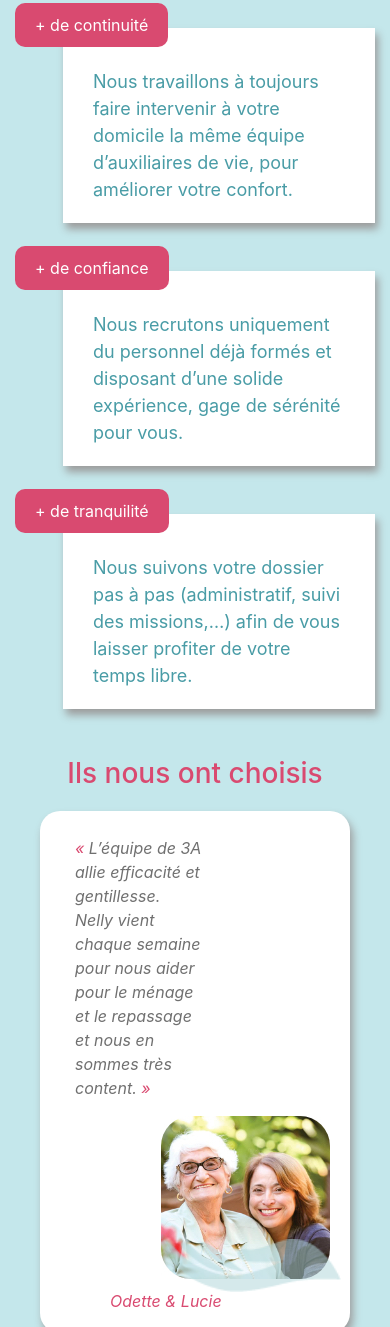
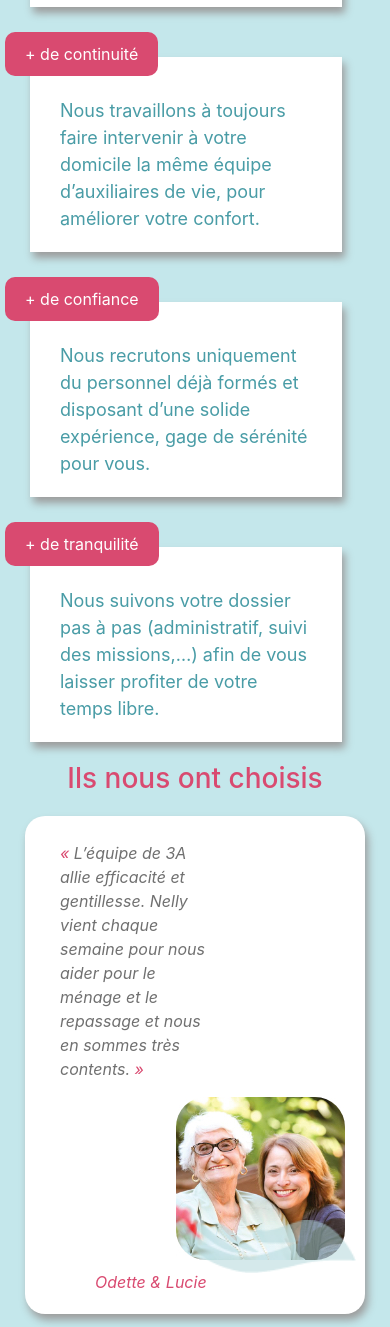
Before and after one commit to Big-Jul/La-Team-Win, a website: page src/index.html in a window 390 px wide. Shown: the part 640-1967 px from the top of the page. Drawn offline with nearby package versions, Linux system fonts and the light colour scheme; files that its build step writes are made by us from their sources.

Commit message:
responsive pourquoi

```diff
--- a/src/index.html
+++ b/src/index.html
@@ -64,34 +64,35 @@
 <!-- ======================SECTION 3 POURQUOI JULIA=========================== -->
    <section class="pourquoi">
      <div class="pourquoi-inner container">
-<div class="part-1">
+<div class="part-1 col-lg-6" >
 <h2 class="section-title">pourquoi choisir 3A?</h2>
-<div class="avantages">
+
   <article class="avt-article">
     <p class="title">+ de disponibilité</p>
     <p class="avt-card">nous intervenons à domicile du lundi au dimanche 24h/24.</p>
   </article>
-</div>
 
-<div class="avantages">
+
+
   <article class="avt-article">
     <p class="title">+ de continuité</p>
     <p class="avt-card">Nous travaillons à toujours faire intervenir à votre domicile la même équipe d’auxiliaires de vie, pour améliorer votre confort.</p>
   </article>
-</div>
 
-<div class="avantages">
+
+
   <article class="avt-article">
     <p class="title">+ de confiance</p>
     <p class="avt-card">Nous recrutons uniquement du personnel déjà formés et disposant d’une solide expérience, gage de sérénité pour vous.</p>
   </article>
-</div>
+
 
 <div class="tranquilite">
   <article class="avt-article">
     <p class="title">+ de tranquilité</p>
     <p class="avt-card">Nous suivons votre dossier pas à pas (administratif, suivi des missions,…) afin de vous laisser profiter de votre temps libre.</p>
   </article>
+</div>
 </div>
 </div>
 
@@ -101,12 +102,7 @@
 <article class="tem enable-rounded">
 <div class="article-content bg-white enable-rounded ">
   <p class="comm col-7"> <span class="guill">«</span> L’équipe de 3A allie
-    efficacité et gentillesse.
-    Nelly vient chaque semaine
-    pour nous aider pour le
-    ménage et le repassage et
-    nous en sommes très
-    content. <span class="guill">»</span></p>
+    efficacité et gentillesse. Nelly vient chaque semaine pour nous aider pour le ménage et le repassage et nous en sommes très contents. <span class="guill">»</span></p>
     <div class="tem-img">
     <img class="enable-rounded" src="images/Photo-témoignage1.jpg" alt="auxiliaire">
     <img class="main-tem" src="images/main-tem.png" alt="main">
@@ -127,7 +123,7 @@
   </div>
   </article>
 </div>
-</div>
+
 
    </section>
 
--- a/src/scss/layouts/_home.scss
+++ b/src/scss/layouts/_home.scss
@@ -6,6 +6,7 @@
   flex-direction: column;
   align-items: center;
   background-color: rgb(196, 231, 235);
+  padding: 25px 0;
 }
 
 .section-title{
@@ -19,7 +20,7 @@
   padding: 20px 0;
 }
 
-.avt-article .title{
+.avt-article .title {
   width: fit-content;
   background-color: #D94A70;
   border-radius: 10px;
@@ -29,20 +30,24 @@ text-align: center;
   text-justify: auto;
   position: absolute;
   margin-top: -25px;
+  margin-left: -25px;
 }
 
 .avt-article{
   margin: 20px auto;
+}
 
-}
 .avt-card{
+
   background-color: #fff;
   color: #499CA6;
   font-size: 18px;
   padding: 40px 30px 20px 30px;
-  margin:  3rem;
+  margin-bottom:  3rem auto;
+  margin-top: 50px;
  padding-top: auto;
  width: 80vw;
+ max-width: 710px;
  box-shadow: 3px 6px 8px rgb(156, 156, 156)
 }
 
@@ -56,7 +61,6 @@ margin-top: -25px;
   font-style: italic;
   box-shadow: 3px 6px 8px rgb(156, 156, 156)
 }
-
 
 .title-bis{
   color: #D94A70;
```
Lines whose indentation alone changed are shown as unchanged.
